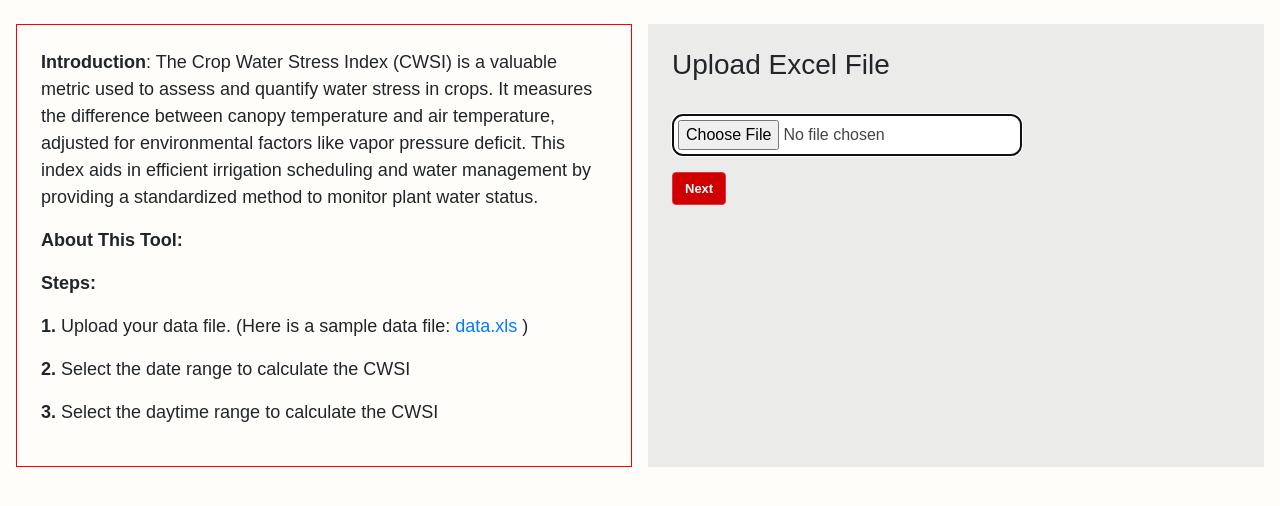
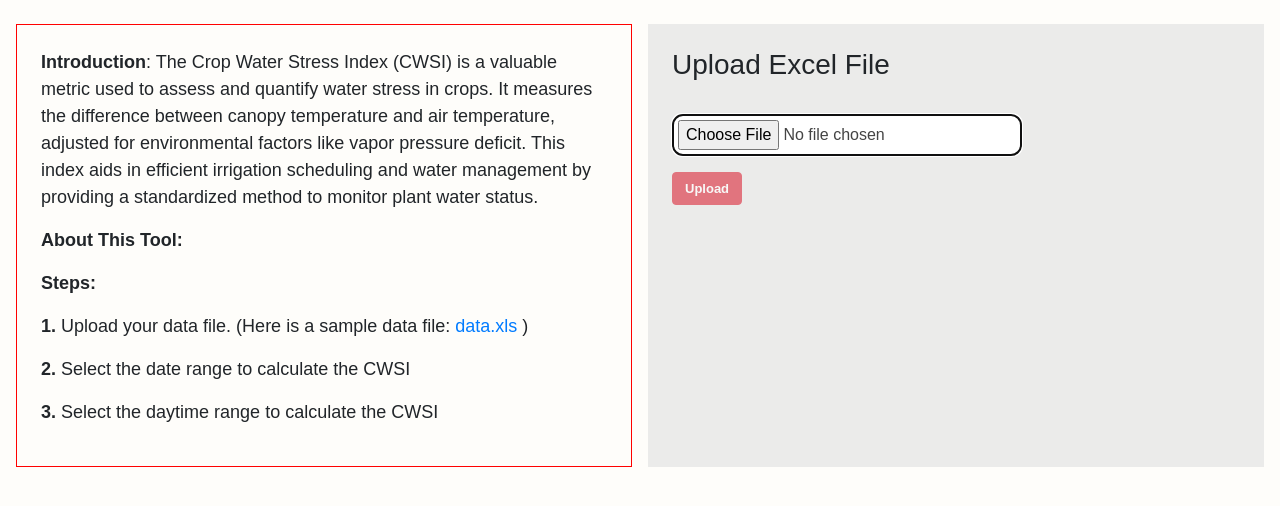
Before and after one commit to ahermze/Irrigation-Tool-Hub, a Flask app: page /upload in a window 1280 px wide. Shown: the part 108-614 px from the top of the page. Run offline with Flask 3, Linux system fonts and the light colour scheme; some libraries are stand-ins or nearby versions.

Commit message:
button formatting

```diff
--- a/templates/base/upload.html
+++ b/templates/base/upload.html
@@ -18,7 +18,7 @@
         <div class="box">
             <form method="POST" enctype="multipart/form-data" class="form-inline">
                 <div class="form-group">
-                    <input class="input is-large" type="file" name="file" placeholder="Upload File Here" autofocus="">
+                    <input class="input is-large"  id="fileInput" onchange="changeButton()" type="file" name="file" placeholder="Upload File Here" autofocus="">
                 </div>
 
                 <!-- <div class="form-group"> -->
@@ -30,35 +30,25 @@
                         </div>
 
 
-                            <button id="sub" type='submit' class="btn btn-danger">Next</button>
+                            <button id="sub" type='submit' class="btn btn-danger" disabled>Upload</button>
                         </form>
 
-                        <!-- <p class="smalltext">(The following is just for testing with CWSI+WISE)</p>
-                        <p class="smalltext">The Radius: <span id="circleradius"></span></p>
-                        <p class="smalltext">The Latitude: <span id="thelat"></span></p>
-                        <p class="smalltext">The Longitude: <span id="thelng"></span></p> -->
 
                         </div>
     </div>
 </div>
-<!-- <script>
+<script>
+    function changeButton(){
+        const fileInput = document.getElementById('fileInput');
+        const theButton = document.getElementById("sub");
+        if(!fileInput.value){
+            theButton.disabled = true;
+        }else{
+            theButton.disabled = false;
+        }
+    }
 
 
-    function getCookieByName(name) {
-        const nameEQ = name + "=";
-        const ca = document.cookie.split(';');
-        for(let i=0; i < ca.length; i++) {
-            let c = ca[i];
-            while (c.charAt(0) == ' ') c = c.substring(1,c.length);
-            if (c.indexOf(nameEQ) == 0)
-            return c.substring(nameEQ.length,c.length);
-        }
-        return null;
-    }
-    // document.getElementById("circleradius").innerHTML = getCookieByName("radius");
-    // document.getElementById("thelat").innerHTML = getCookieByName("latitude");
-    // document.getElementById("thelng").innerHTML = getCookieByName("longitude");
-
-</script> -->
+</script>
 
 {% endblock %}
--- a/templates/base/upload_success_2nd.html
+++ b/templates/base/upload_success_2nd.html
@@ -93,7 +93,7 @@
   <div>
 
 <script>
-    // Example starter JavaScript for disabling form submissions if there are invalid fields
+  // Example starter JavaScript for disabling form submissions if there are invalid fields
     (function() {
       'use strict';
       window.addEventListener('load', function() {
```
Also changed, not shown: templates/base/themap.html (+11 -3 lines), static/result_2pm_cwsi.png.
